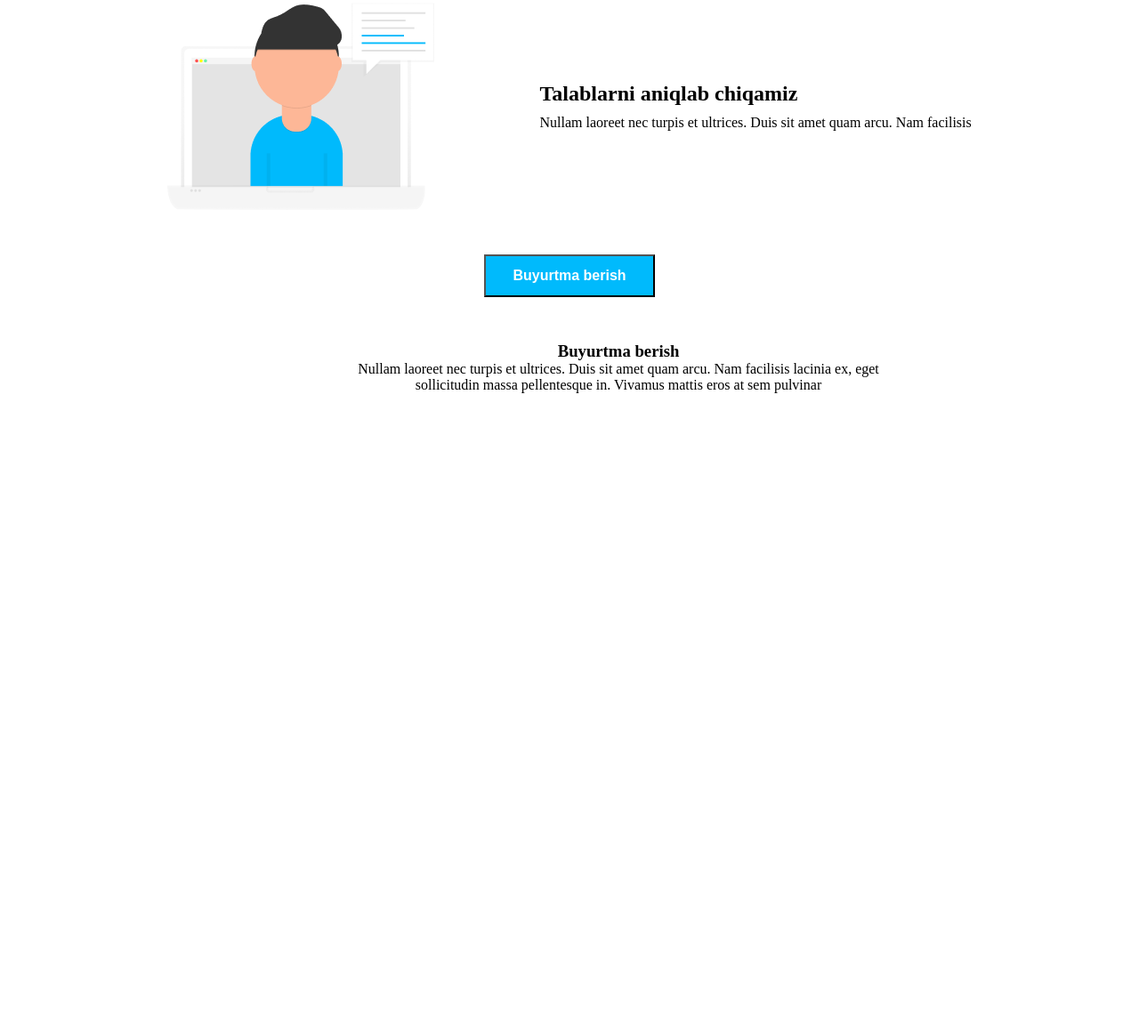
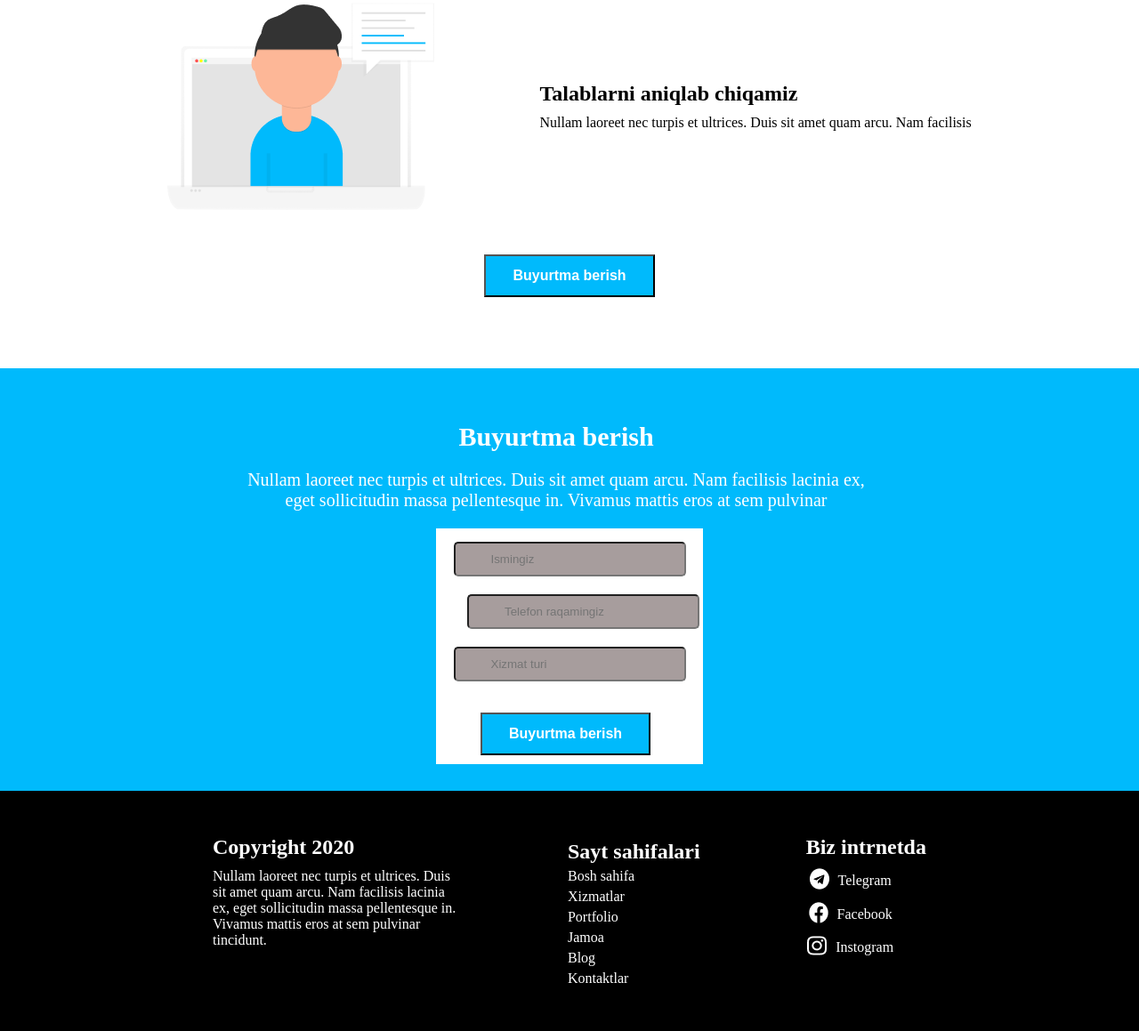
Before and after one commit to Humoyun585/Pixer, a plain HTML site: page index.html in a window 1280 px wide. Shown: the part 2950-4109 px from the top of the page at 89% size. Before the commit the page ends 3392 px from the top, so only its background shows below. Drawn offline with Linux system fonts and the light colour scheme.

Commit message:
Tugadi 00:54

```diff
--- a/index.html
+++ b/index.html
@@ -313,7 +313,7 @@
 
 <div class="dask">
     <div class="container">
-        <ul class="desk-list">
+      <ul class="desk-list">
             <li class="desk-item">
                 <h3 class="desk-title">
                     Buyurtma berish
@@ -325,6 +325,126 @@
                 </p>
             </li>
         </ul>
+
+        <div class="desktob">
+            <div class="container">
+                       <ul class="desktob-list">
+
+                <li class="desktob-item">
+                  <form> <input type="name" placeholder="Ismingiz" class="input-name"> </form>
+                </li>
+
+                <li class="desktob-item">
+                    <form> <input type="password" placeholder="Telefon raqamingiz" class="input-phone "> </form>
+                  </li>
+
+                  <li class="desktob-item">
+                    <form> <input type="number" placeholder="Xizmat turi" class="input-type"> </form>
+                  </li>
+            </ul>
+
+            <button class="desktob-btn"> Buyurtma berish </button>
+            </div>
+          </div>
+    </div>
+</div>
+
+
+<div class="footer">
+    <div class="container">
+        <div class="last">
+            <ul class="last-list">
+                <li class="last-item">
+                    <h2 class="last-title">
+                        Copyright 2020
+                    </h2>
+                </li>
+                <li class="last-item">
+                    <p class="last-text">
+                        Nullam laoreet nec turpis et ultrices. Duis sit amet quam arcu. Nam facilisis lacinia ex, eget sollicitudin massa pellentesque in. Vivamus mattis eros at sem pulvinar tincidunt.
+                    </p>
+                </li>
+            </ul>
+        </div>
+
+        <div class="short">
+            <ul class="short-list">
+                <li class="short-item">
+                    <h2 class="short-title">
+                        Sayt sahifalari
+                    </h2>
+                </li>
+
+                <li class="short-item">
+                    Bosh sahifa
+                </li>
+
+                <li class="short-item">
+                Xizmatlar
+                </li>
+                <li class="short-item">
+                    Portfolio
+                </li>
+                <li class="short-item">
+                    Jamoa
+                </li>
+                <li class="short-item">
+                    Blog
+                </li>
+                <li class="short-item">
+                    Kontaktlar
+                </li>
+
+            </ul>
+        </div>
+
+        <div class="bar">
+            <h2 class="bar-title">
+                Biz intrnetda
+            </h2>
+
+
+        <div class="find">
+                   <ul class="bar-list">
+                    <li class="bar-item">
+                      <img src="./Vector(2).png" alt="telegram bor" class="bar-img">
+                      </li>
+                        </ul>
+
+                        <ul class="bar-lists">
+                            <p class="bar-lists-text">
+                                Telegram
+                            </p>
+                        </ul>
+
+                <ul class="bar-list">
+                    <li class="bar-item">
+                      <img src="./Vector(3).png" alt="telegram bor" class="bar-img">
+                      </li>
+                        </ul>
+
+                        <ul class="bar-lists">
+                            <p class="bar-lists-text">
+                                Facebook
+                            </p>
+                        </ul>
+                        <ul class="bar-list">
+                            <li class="bar-item">
+                              <img src="./Vector(4).png" alt="telegram bor" class="bar-img">
+                              </li>
+                                </ul>
+
+                                <ul class="bar-lists">
+                                    <p class="bar-lists-text">
+                                        Instogram
+                                    </p>
+                                </ul>
+
+
+
+
+        </div>
+        </div>
     </div>
 </div>
 
--- a/style.css
+++ b/style.css
@@ -147,16 +147,88 @@ align-items: center;
 justify-content: center;}
 
 .button-btn{padding: 10px 30px;
+    margin-bottom: 80px;
 margin-top: 50px;
 background-color: #00BAFC;
-color:white;
 font-weight: 700;
 font-size: 16px;
 line-height: 24px;
 color: #FFFFFF;}
 
 
+.dask{background-color: #00BAFC;
+padding: 30px;}
+
 .desk-list{text-align: center;
-    margin-left: 300px;
-width: 650px;
-margin-top: 50px;}
+margin-left: 180px;
+padding: 20px;
+width: 750px;
+margin-top: 10px;}
+
+.desk-title{color: white;
+font-size: 30px;}
+
+.desk-text{margin-top: 20px;
+color: white;
+font-size: 20px;}
+
+
+.desktob .container{padding: 10px ;
+    width: 300px;
+
+    background-color: white;}
+
+.desktob-list{text-align: center;
+margin: 5px ;}
+
+
+.input-name{padding: 10px 40px;
+    background: #a79d9d;
+    border-radius: 5px;}
+
+.input-phone{padding: 10px 40px;
+    background: #a79d9d;
+    margin: 20px;
+    border-radius: 5px;}
+
+.input-type{padding: 10px 40px;
+    background:  #a79d9d;
+    border-radius: 5px;}
+
+.desktob-btn{padding: 10px 30px;
+    margin-left: 40px;
+    margin-top: 30px;
+    background-color: #00BAFC;
+    color:white;
+    font-weight: 700;
+    font-size: 16px;
+    line-height: 24px;
+    color: #FFFFFF;}
+
+.footer{background-color: black;}
+
+.footer .container{display: flex;
+justify-content: space-evenly;
+padding: 50px;}
+
+.last-list{width: 280px;}
+.last-title{color: white;}
+.last-text{margin-top: 10px;
+color: white;}
+
+.short-item{margin-top: 5px;
+color: white;}
+
+.find{display: flex;
+justify-content: center;
+align-items: center;
+flex-wrap: wrap;
+width: 100px;
+}
+
+.bar-list{margin-top: 10px;}
+.bar-lists{margin-top: 10px;
+margin-left: 10px;
+color: white;}
+
+.bar-title{color: white;}
```
Also changed, not shown: Vector(2).png (added), Vector(3).png (added), Vector(4).png (added).
